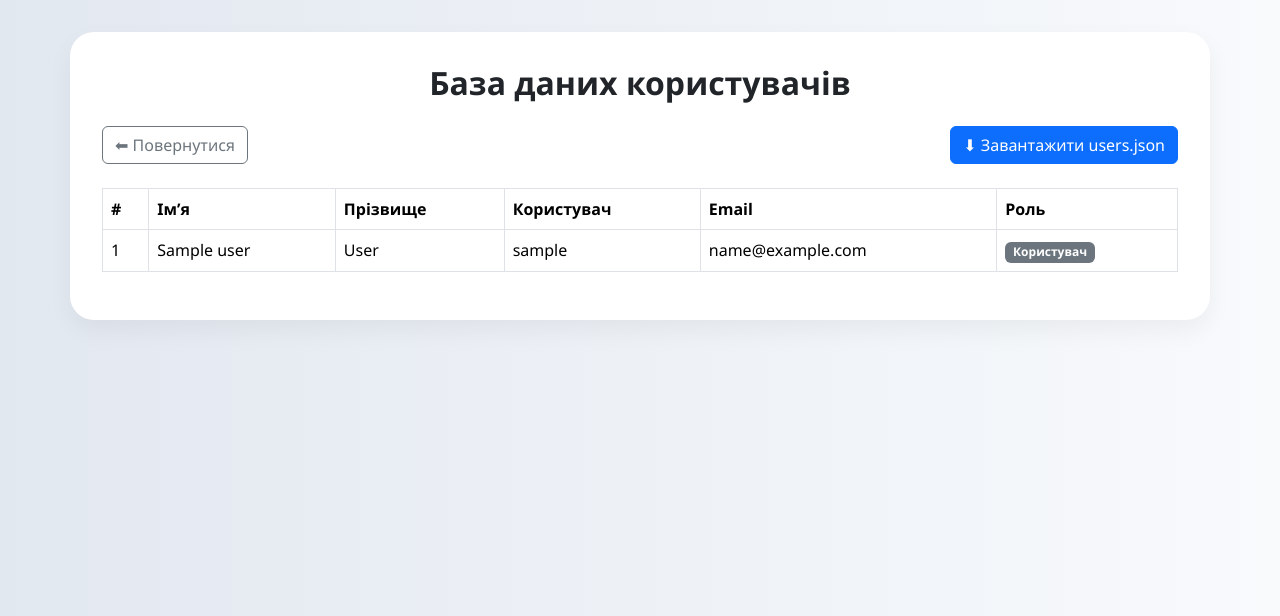
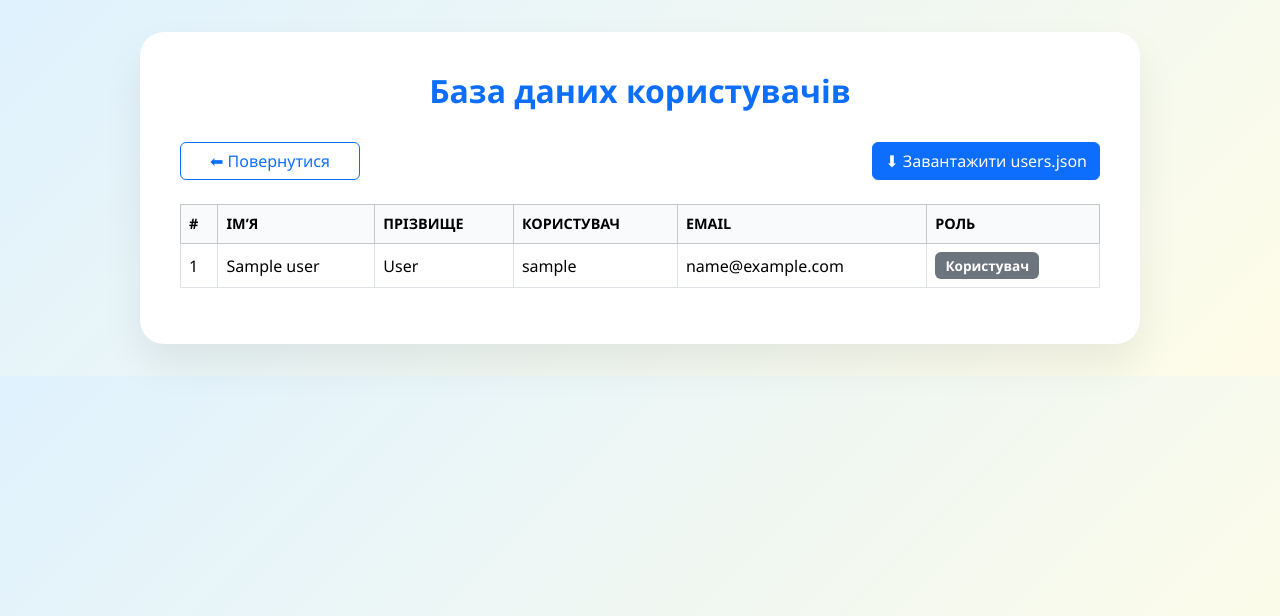
Before and after one commit to FanTik1011/grono, a Flask app: template templates/users_database.html in a window 1280 px wide. Shown: the top 616 px of the page. Run offline with Flask 3, Linux system fonts and the light colour scheme; the template is opened without the code that fills it: most values are stand-ins (such as "Sample title", 1, 10 or a date in 2020).

Commit message:
Update users_database.html

```diff
--- a/templates/users_database.html
+++ b/templates/users_database.html
@@ -7,25 +7,57 @@
   <link href="https://cdn.jsdelivr.net/npm/bootstrap@5.3.3/dist/css/bootstrap.min.css" rel="stylesheet">
   <style>
     body {
-      background: linear-gradient(to right, #e2e8f0, #f8fafc);
+      background: linear-gradient(135deg, #e0f2fe, #fefce8);
       font-family: 'Segoe UI', sans-serif;
-      padding: 2rem;
+      padding: 2rem 1rem;
     }
+
     .container {
-      background: #fff;
-      padding: 2rem;
+      background: #ffffff;
+      padding: 2.5rem;
       border-radius: 1.5rem;
-      box-shadow: 0 10px 25px rgba(0, 0, 0, 0.05);
+      box-shadow: 0 20px 40px rgba(0, 0, 0, 0.07);
+      max-width: 1000px;
     }
+
     h2 {
-      margin-bottom: 1.5rem;
+      margin-bottom: 2rem;
+      font-weight: 700;
     }
-    .table thead {
-      background-color: #f1f5f9;
+
+    .btn-download, .btn-back {
+      min-width: 180px;
     }
-    .btn-download {
-      margin-bottom: 1rem;
+
+    .table thead th {
+      background-color: #f8fafc;
+      text-transform: uppercase;
+      font-size: 0.9rem;
     }
+
+    .badge {
+      font-size: 0.85rem;
+      padding: 0.5em 0.75em;
+    }
+
+    .table td, .table th {
+      vertical-align: middle;
+    }
+
+    @media (max-width: 768px) {
+      h2 {
+        font-size: 1.5rem;
+      }
+      .btn-download, .btn-back {
+        width: 100%;
+        margin-bottom: 0.5rem;
+      }
+      .d-flex.justify-content-between {
+        flex-direction: column;
+        align-items: stretch;
+      }
+    }
+
     @media (max-width: 576px) {
       .table-responsive {
         font-size: 0.85rem;
@@ -35,21 +67,21 @@
 </head>
 <body>
 
-  <div class="container">
-    <h2 class="text-center fw-bold">База даних користувачів</h2>
+  <div class="container mx-auto">
+    <h2 class="text-center text-primary">База даних користувачів</h2>
 
-    <div class="d-flex justify-content-between flex-wrap mb-3">
-      <a href="{{ url_for('profile') }}" class="btn btn-outline-secondary mb-2">
+    <div class="d-flex justify-content-between flex-wrap mb-4 gap-2">
+      <a href="{{ url_for('profile') }}" class="btn btn-outline-primary btn-back">
         ⬅ Повернутися
       </a>
-      <a href="{{ url_for('download_users') }}" class="btn btn-primary mb-2 btn-download">
+      <a href="{{ url_for('download_users') }}" class="btn btn-primary btn-download">
         ⬇ Завантажити users.json
       </a>
     </div>
 
     <div class="table-responsive">
       <table class="table table-bordered table-hover align-middle">
-        <thead>
+        <thead class="table-light">
           <tr>
             <th>#</th>
             <th>Імʼя</th>
```
